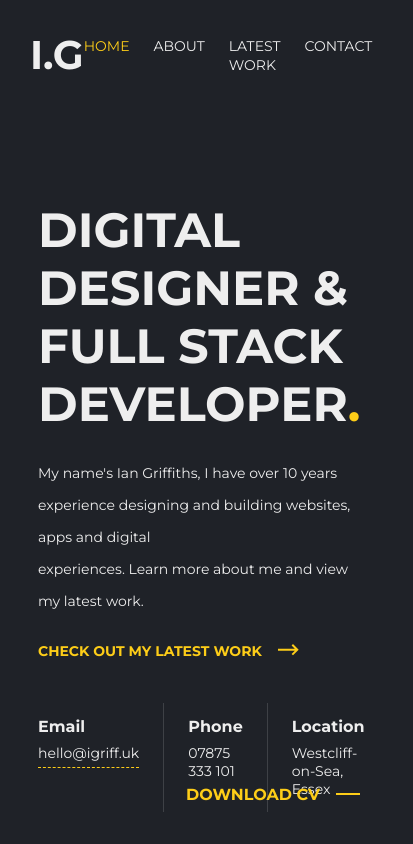
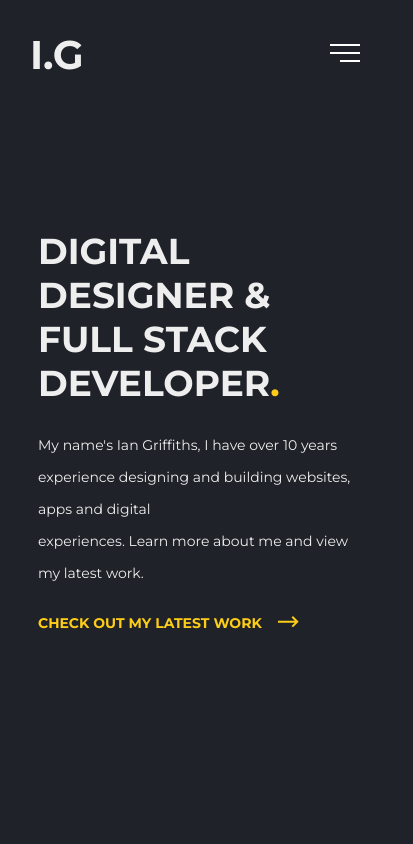
Before and after one commit to JDMGriff/igriff, a Gatsby site: page / in a window 390 px wide. Shown: the top 844 px of the page, 413 px wide, since content can reach past the window. Built offline with nearby package versions, Linux system fonts and the light colour scheme; Gatsby itself is replaced by a stand-in of ours.

Commit message:
experience component setup

```diff
--- a/src/components/BlogList.js
+++ b/src/components/BlogList.js
@@ -21,7 +21,7 @@
             {data.allMdx.nodes.map((node) => (
                 <article key={node.id}>
                     <h2>
-                        <Link to={`/blog/${node.frontmatter.slug}`}>
+                        <Link to={`/latest-work/${node.frontmatter.slug}`}>
                             {node.frontmatter.title}
                         </Link>
                     </h2>
--- /dev/null
+++ b/src/components/XpCard.js
@@ -0,0 +1,14 @@
+import * as React from 'react';
+
+const XpCard = ({ companyName, descrp, dateFromTo }) => {
+    return (
+        <div>
+            <p>XP Card:</p>
+            <p>{companyName}</p>
+            <p>{descrp}</p>
+            <p>{dateFromTo}</p>
+        </div>
+    );
+};
+
+export default XpCard;
--- a/src/components/layout.js
+++ b/src/components/layout.js
@@ -3,6 +3,8 @@
 import '../styles/css/styles.css';
 
 const Layout = ({ children }) => {
+    const [show, setShow] = React.useState();
+
     return (
         <div className='page-wrapper'>
             <div className='sidebar'>
@@ -61,7 +63,7 @@
                 <div className='nav-logo'>
                     <Link to='/'>I.G</Link>
                 </div>
-                <ul className='navLinks'>
+                <ul className={show ? 'navLinks show' : 'navLinks'}>
                     <li className='navLinks__item'>
                         <Link
                             to='/'
@@ -99,6 +101,51 @@
                         </Link>
                     </li>
                 </ul>
+                {/* Mobile Toggle Icon */}
+                <div
+                    onClick={() => setShow(!show)}
+                    onKeyDown={() => setShow(!show)}
+                    role='presentation'
+                    className='mobile-toggle'
+                >
+                    <svg
+                        xmlns='http://www.w3.org/2000/svg'
+                        width='30'
+                        height='18'
+                        viewBox='0 0 30 18'
+                    >
+                        <g
+                            id='Group_24'
+                            data-name='Group 24'
+                            transform='translate(-134 -44)'
+                        >
+                            <rect
+                                id='Rectangle_107'
+                                data-name='Rectangle 107'
+                                width='30'
+                                height='2'
+                                transform='translate(134 44)'
+                                fill='#fff'
+                            ></rect>
+                            <rect
+                                id='Rectangle_108'
+                                data-name='Rectangle 108'
+                                width='30'
+                                height='2'
+                                transform='translate(134 52)'
+                                fill='#fff'
+                            ></rect>
+                            <rect
+                                id='Rectangle_109'
+                                data-name='Rectangle 109'
+                                width='20'
+                                height='2'
+                                transform='translate(144 60)'
+                                fill='#fff'
+                            ></rect>
+                        </g>
+                    </svg>
+                </div>
             </nav>
             <div className='page-wrapper-inner'>
                 <div className='container'>
--- a/src/pages/index.js
+++ b/src/pages/index.js
@@ -5,6 +5,7 @@
 import BlogList from '../components/BlogList';
 import Hero from '../components/Hero';
 import About from '../components/About';
+import XpCard from '../components/XpCard';
 
 // Step 2: Define your component
 const IndexPage = () => {
@@ -16,6 +17,13 @@
 
                 {/* Include about section */}
                 <About />
+
+                {/* Include experience section */}
+                <XpCard
+                    companyName='Test'
+                    descrp='test desc'
+                    dateFromTo='date'
+                />
 
                 {/* Include latest blogs */}
                 <BlogList />
--- a/src/styles/scss/partials/_base.scss
+++ b/src/styles/scss/partials/_base.scss
@@ -15,7 +15,8 @@
     padding-top: 80px;
 }
 .container {
-    max-width: 1400px;
+    width: 100%;
+    max-width: 75%;
     margin: 0 auto;
 
     .heading {
@@ -26,11 +27,25 @@
         color: $off-white;
     }
     // Responsive styles
-    @media only screen and (max-width: 1720px) {
-        padding-left: 175px;
+    @media only screen and (max-width: 1400px) {
+        max-width: 1320px;
+        padding: 0 60px 0 175px;
     }
+
+    @media only screen and (max-width: 1200px) {
+        max-width: 1140px;
+    }
+
     @media only screen and (max-width: 992px) {
+        max-width: 960px;
         padding: 0 30px;
+    }
+
+    @media only screen and (max-width: 768px) {
+        max-width: 720px;
+    }
+    @media only screen and (max-width: 576px) {
+        max-width: 540px;
     }
 }
 .sidebar {
--- a/src/styles/scss/partials/_hero.scss
+++ b/src/styles/scss/partials/_hero.scss
@@ -19,13 +19,17 @@
             color: $off-white;
             margin: 0 0 1.5rem 0;
 
+            .yellow-period {
+                color: $yellow;
+            }
+
             // Responsive styles
             @media only screen and (max-width: 992px) {
                 font-size: 3rem;
             }
 
-            .yellow-period {
-                color: $yellow;
+            @media only screen and (max-width: 576px) {
+                font-size: 2.25rem;
             }
         }
         // Responsive styles
@@ -98,19 +102,22 @@
                 border-right: none;
             }
         }
+        @media only screen and (max-width: 762px) {
+            display: none;
+        }
     }
     // Download CV link
     &__download {
         display: inline-block;
         position: absolute;
-        bottom: 40px;
+        bottom: 48px;
         right: 30px;
         a {
             color: $yellow;
             font-weight: bold;
             text-transform: uppercase;
             text-decoration: none;
-            font-size: 1rem;
+            font-size: 0.875rem;
 
             &::after {
                 content: '';
@@ -130,5 +137,8 @@
                 }
             }
         }
+        @media only screen and (max-width: 762px) {
+            display: none;
+        }
     }
 }
--- a/src/styles/scss/partials/_nav.scss
+++ b/src/styles/scss/partials/_nav.scss
@@ -18,6 +18,18 @@
             color: $off-white;
             text-decoration: none;
             margin-left: 30px;
+        }
+    }
+    .show {
+        // Responsive styles
+        @media only screen and (max-width: 762px) {
+            height: 100vh;
+            position: absolute;
+            top: 0;
+            left: 0;
+            width: 100%;
+            z-index: -1 !important;
+            background-color: $primary;
         }
     }
 }
@@ -51,4 +63,27 @@
             color: $yellow;
         }
     }
+    // Responsive styles
+    @media only screen and (max-width: 762px) {
+        flex-direction: column;
+        height: 0vh;
+        justify-content: center;
+        text-align: center;
+        overflow-y: hidden;
+    }
 }
+.mobile-toggle {
+    display: none;
+    // Responsive styles
+    @media only screen and (max-width: 762px) {
+        display: block;
+        position: relative;
+        z-index: 10;
+    }
+}
+
+@media only screen and (max-width: 762px) {
+    nav {
+        background-color: $primary;
+    }
+}
```
Also changed, not shown: src/styles/scss/partials/_about.scss (+18 -2 lines), src/styles/css/styles.css, 1 other file.
